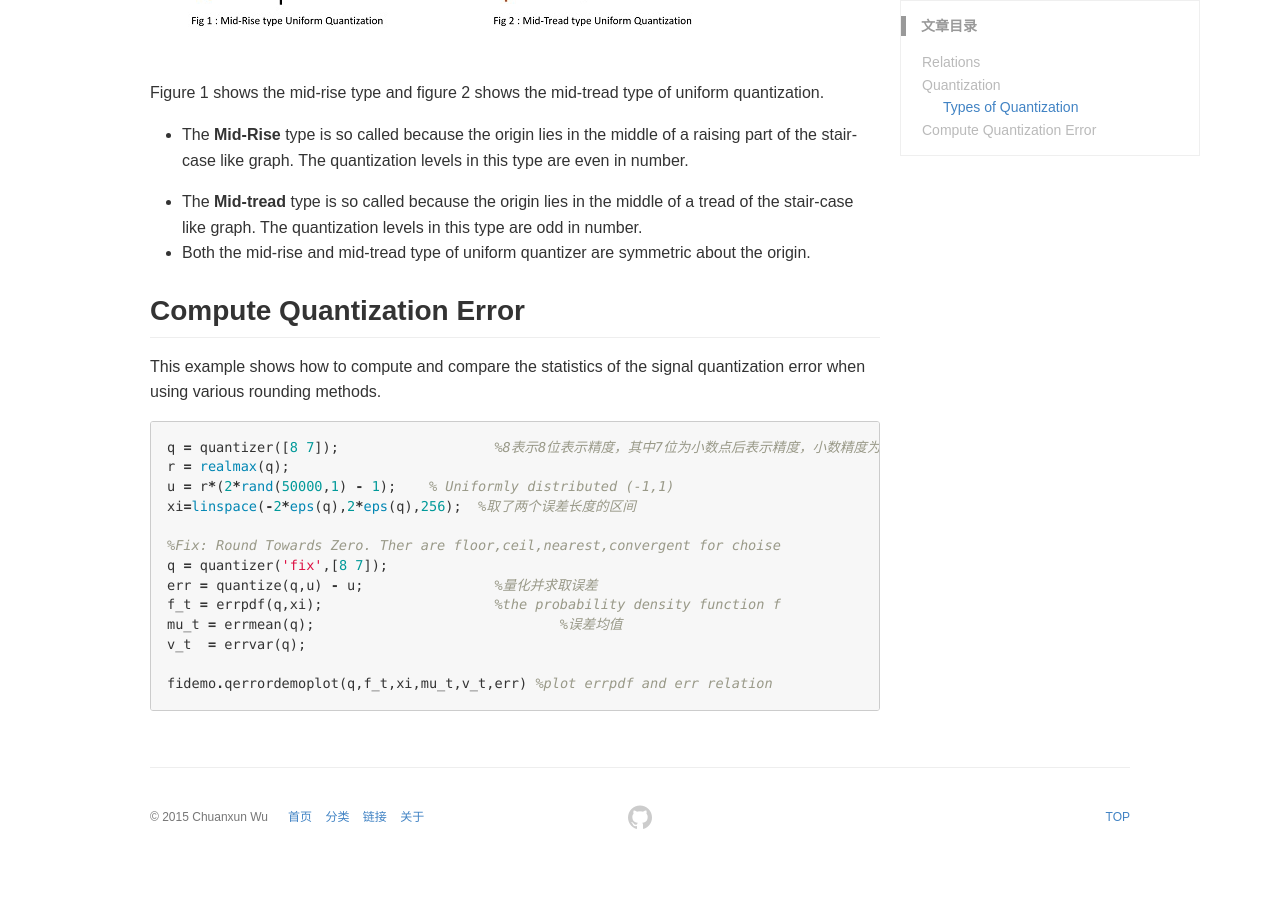
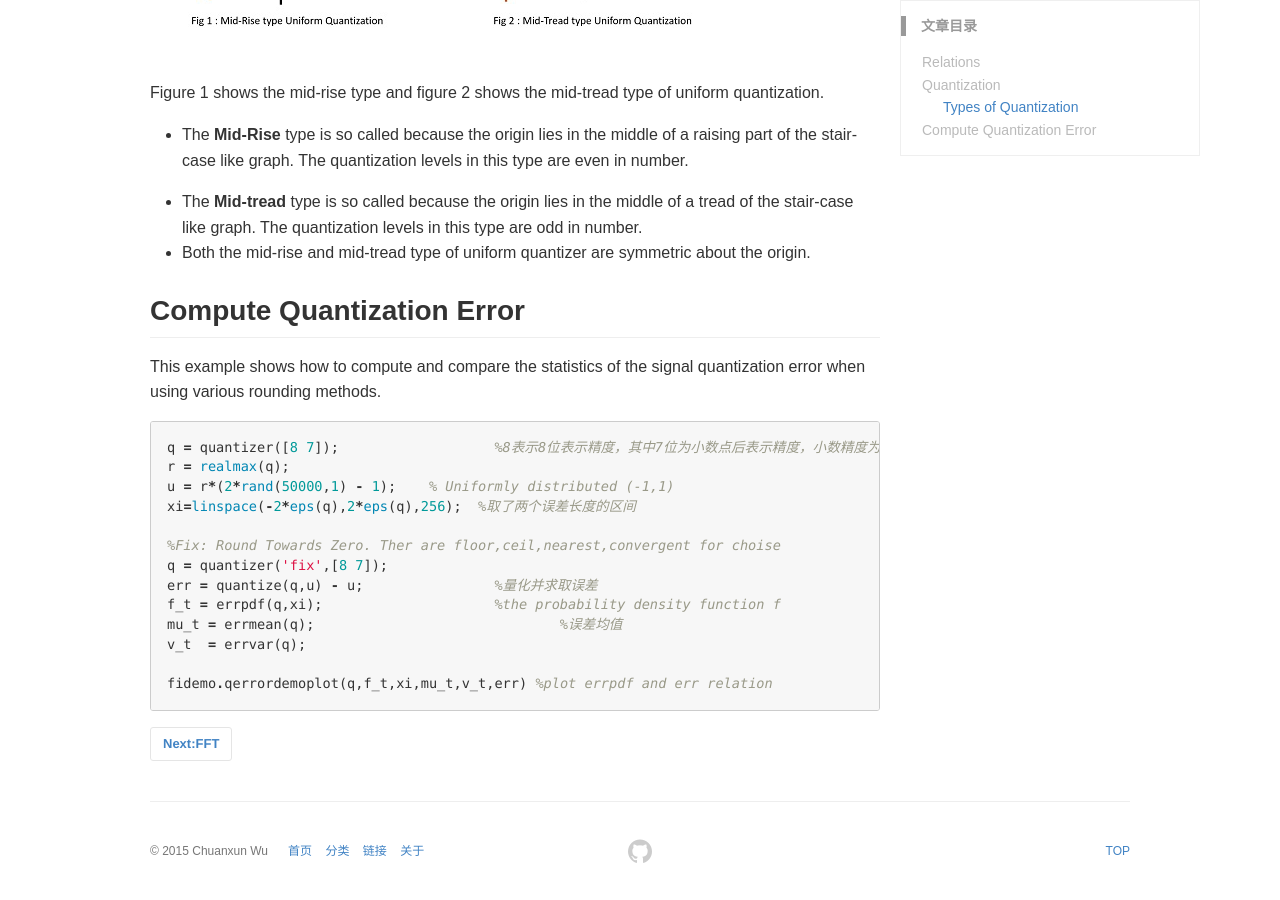
Before and after one commit to wuchuanxun/wuchuanxun.github.io, a Jekyll site: the page built from _posts/2017-10-23-Quantization_error.md, in a window 1280 px wide and 900 px high, scrolled down 1650 px. Built offline with Jekyll 4.4.1, drawn with Linux system fonts in a browser that asks for light colours; before the commit the page ends 2516 px from its top, so only the background shows below that.

Commit message:
link one

````diff
--- a/_posts/2017-10-23-Quantization_error.md
+++ b/_posts/2017-10-23-Quantization_error.md
@@ -57,3 +57,5 @@ v_t  = errvar(q);
 
 fidemo.qerrordemoplot(q,f_t,xi,mu_t,v_t,err) %plot errpdf and err relation
 ```
+
+[<button class="btn btn-outline" type="button">Next:FFT</button>](2017-10-24-FFT.md)
````
Also changed, not shown: _posts/2017-10-24-FFT.md (renamed from _posts/2017-10-23-FFT.md).
